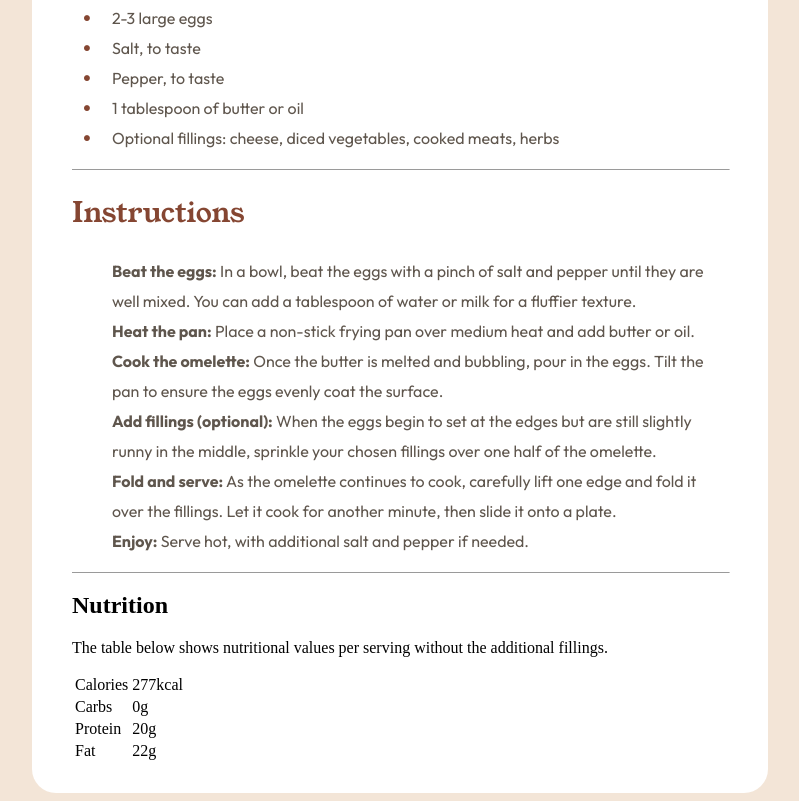
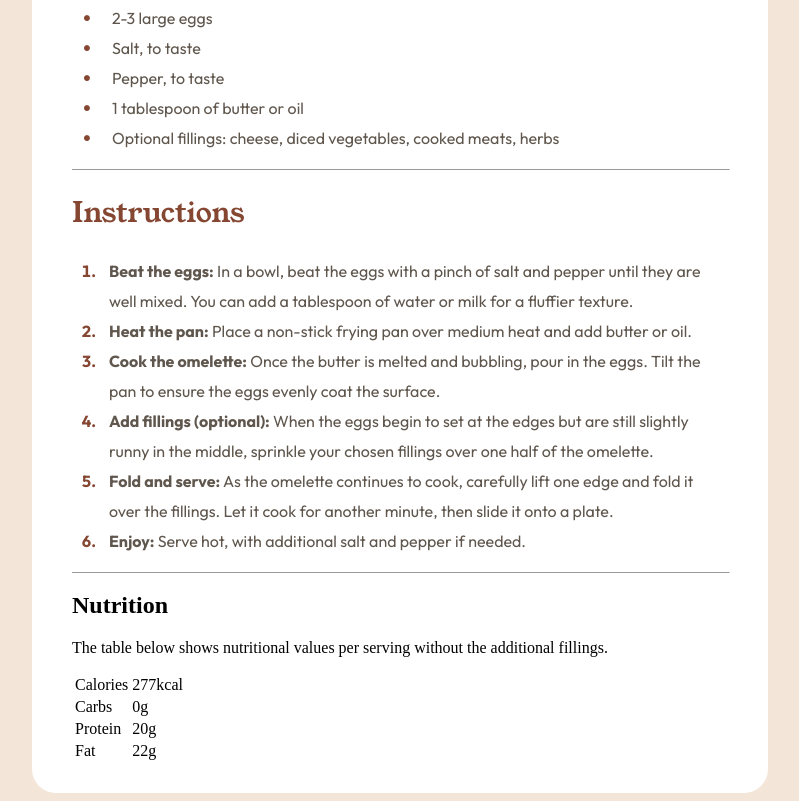
Before and after one commit to joncodes-stack/recipe-page, a plain HTML site: page index.html in a window 1280 px wide. Shown: the part 761-1562 px from the top of the page, without its empty margins (240-1039 px from the left). Drawn offline with Linux system fonts and the light colour scheme.

Commit message:
feat : finalizando a seção de instrucçoes

```diff
--- a/css/style.css
+++ b/css/style.css
@@ -59,7 +59,15 @@ span {
     color: #5F564D;
 }
 
-li {
+.preparation-card ul li {
+    font-family: "Outfit", sans-serif;
+    font-size: 16px;
+    line-height: 30px;
+    list-style: none;
+    position: relative;
+}
+
+.ingredients ul li {
     font-family: "Outfit", sans-serif;
     font-size: 16px;
     line-height: 30px;
@@ -97,7 +105,25 @@ li {
     color: #854632;
 }
 
+.instructions ol li {
+    font-family: "Outfit", sans-serif;
+    font-size: 16px;
+    line-height: 30px;
+    position: relative;
+    padding-left: 10px;
+}
 
+.list-numbers {
+    padding-left: 27px;
+    color: #854632;
+    font-family: "Outfit", sans-serif;
+    font-size: 16px;
+    line-height: 30px;
+}
+
+.list-numbers > li::marker {
+    font-weight: bold;
+  }
 
 hr {
     background-color: #E3DDD7;
--- a/index.html
+++ b/index.html
@@ -47,19 +47,30 @@
                     </ul>
                 </div>
                 <hr width="100%" size="1">
-                <h2 class="instruction-title">Instructions</h2>
-                <ol>
-                    <li><span><b>Beat the eggs:</b> In a bowl, beat the eggs with a pinch of salt and pepper until they are
-                        well mixed. You can add a tablespoon of water or milk for a fluffier texture.</span></li>
-                    <li><span><b>Heat the pan:</b> Place a non-stick frying pan over medium heat and add butter or oil.</span></li>
-                    <li><span><b>Cook the omelette:</b> Once the butter is melted and bubbling, pour in the eggs. Tilt the pan
-                        to ensure the eggs evenly coat the surface.</span></li>
-                    <li><span><b>Add fillings (optional):</b> When the eggs begin to set at the edges but are still slightly
-                        runny in the middle, sprinkle your chosen fillings over one half of the omelette.</span></li>
-                    <li><span><b>Fold and serve:</b> As the omelette continues to cook, carefully lift one edge and fold it
-                        over the fillings. Let it cook for another minute, then slide it onto a plate.</span></li>
-                    <li><span><b>Enjoy:</b> Serve hot, with additional salt and pepper if needed.</span></li>
-                </ol>
+                <div class="instructions">
+                    <h2 class="instruction-title">Instructions</h2>
+                    <ol class="list-numbers">
+                        <li><span><b>Beat the eggs:</b> In a bowl, beat the eggs with a pinch of salt and pepper until
+                                they are
+                                well mixed. You can add a tablespoon of water or milk for a fluffier texture.</span>
+                        </li>
+                        <li><span><b>Heat the pan:</b> Place a non-stick frying pan over medium heat and add butter or
+                                oil.</span></li>
+                        <li><span><b>Cook the omelette:</b> Once the butter is melted and bubbling, pour in the eggs.
+                                Tilt the pan
+                                to ensure the eggs evenly coat the surface.</span></li>
+                        <li><span><b>Add fillings (optional):</b> When the eggs begin to set at the edges but are still
+                                slightly
+                                runny in the middle, sprinkle your chosen fillings over one half of the omelette.</span>
+                        </li>
+                        <li><span><b>Fold and serve:</b> As the omelette continues to cook, carefully lift one edge and
+                                fold it
+                                over the fillings. Let it cook for another minute, then slide it onto a plate.</span>
+                        </li>
+                        <li><span><b>Enjoy:</b> Serve hot, with additional salt and pepper if needed.</span></li>
+                    </ol>
+                </div>
+
                 <hr width="100%" size="1">
                 <h2>Nutrition</h2>
                 <p>The table below shows nutritional values per serving without the additional fillings.</p>
```
